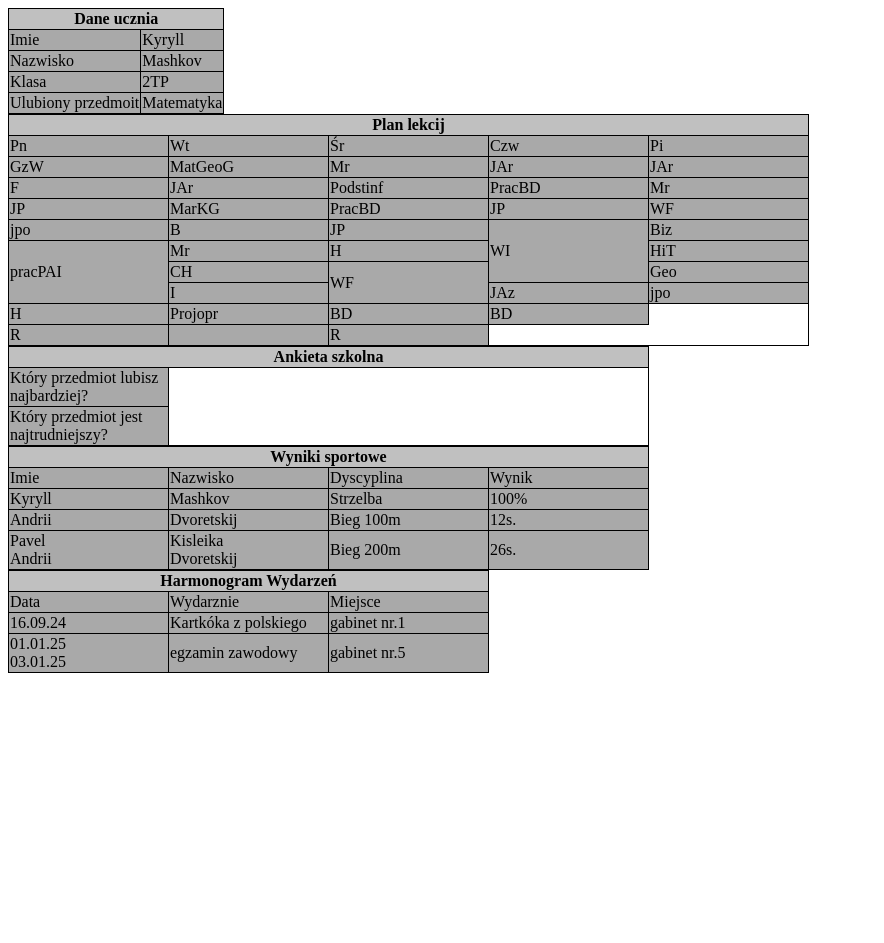
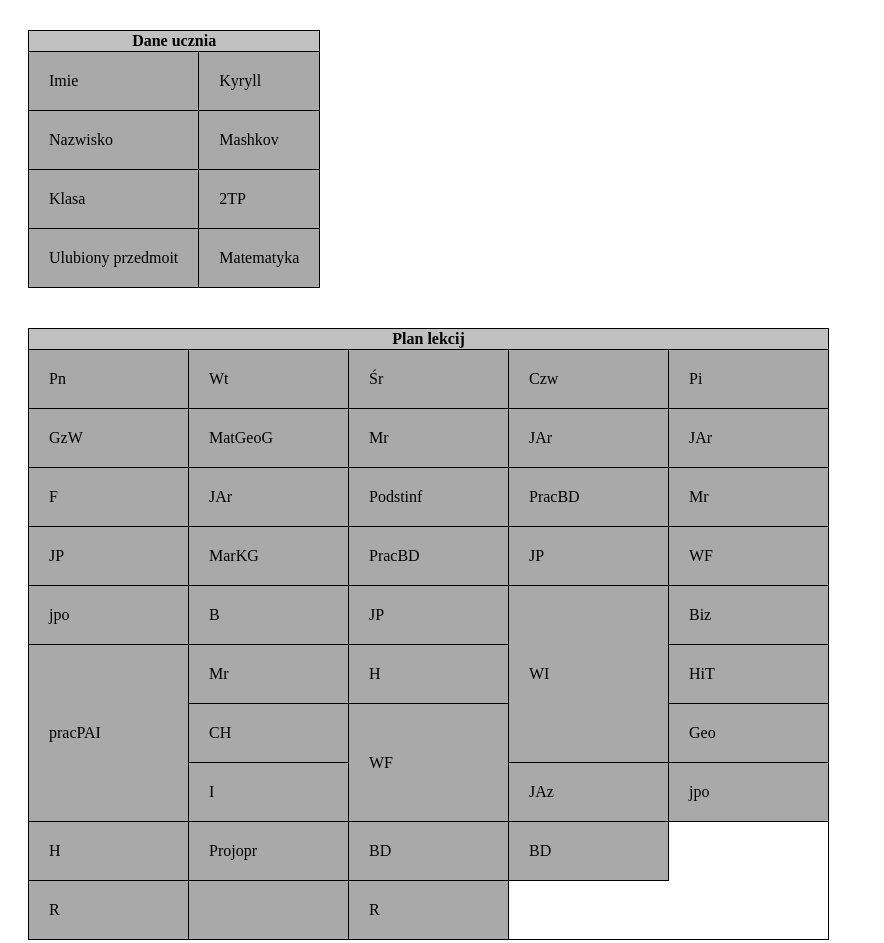
Before and after one commit to Gyurzzzzza2/Tablicy, a plain HTML site: page index.html in a window 1280 px wide. Shown: the top 943 px of the page, without its empty margins (0-884 px from the left). Before the commit the page ends 800 px from the top, so only its background shows below. Drawn offline with Linux system fonts and the light colour scheme.

Commit message:
Add files via upload

```diff
--- a/index.html
+++ b/index.html
@@ -18,10 +18,20 @@
         {
             background-color: darkgrey;
         }
+        td
+        {
+            padding: 20px;
+        }
+        table
+        {
+            margin-left: 20px;
+            margin-top: 30px;
+            margin-bottom:40px;
+        }
     </style>
 </head>
 <body>
-    <table>
+    <table id="table1">
         <tr>
             <th colspan="2">Dane ucznia</th>
         </tr>
```
